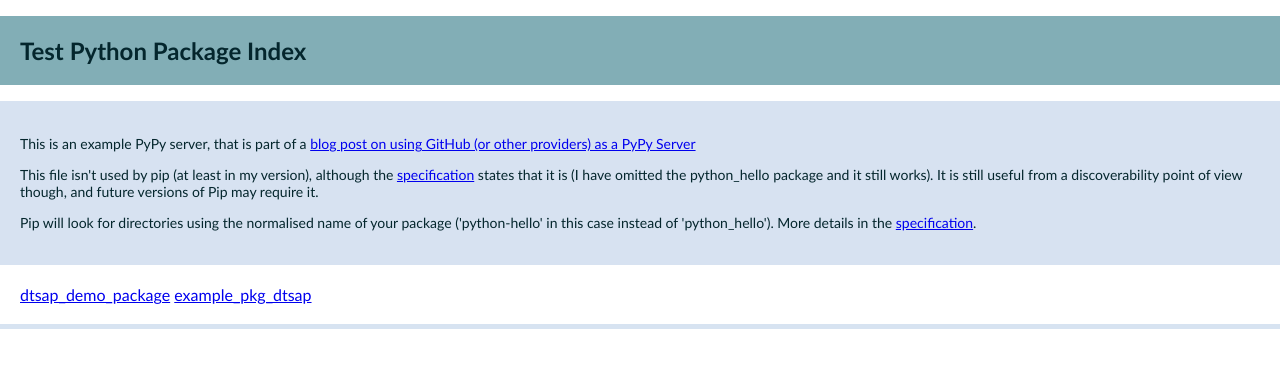
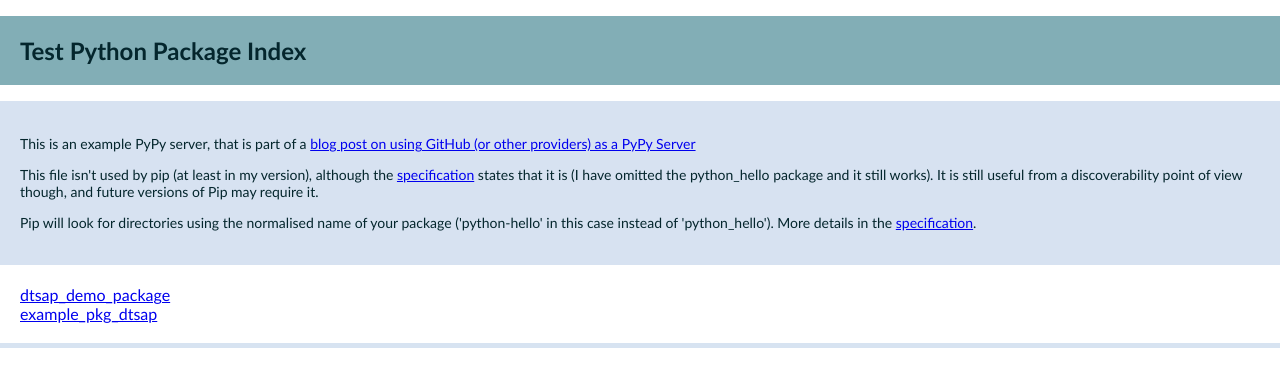
Before and after one commit to dtsap/test-pi, a plain HTML site: page index.html in a window 1280 px wide. Shown: the top 386 px of the page. Drawn offline with Linux system fonts and the light colour scheme.

Commit message:
Change the name

```diff
--- a/index.html
+++ b/index.html
@@ -36,7 +36,7 @@
 		<p>Pip will look for directories using the normalised name of your package ('python-hello' in this case instead of 'python_hello'). More details in the <a href="https://www.python.org/dev/peps/pep-0503/#normalized-names">specification</a>.</p>
 	</section>
 	<div class="package" >
-		<a href="dtsap-demo-package/">dtsap_demo_package</a>
+		<a href="dtsap-demo-package/">dtsap_demo_package</a><br/>
 		<a href="example-pkg-dtsap/">example_pkg_dtsap</a>
 	</div>
   </body>
```
